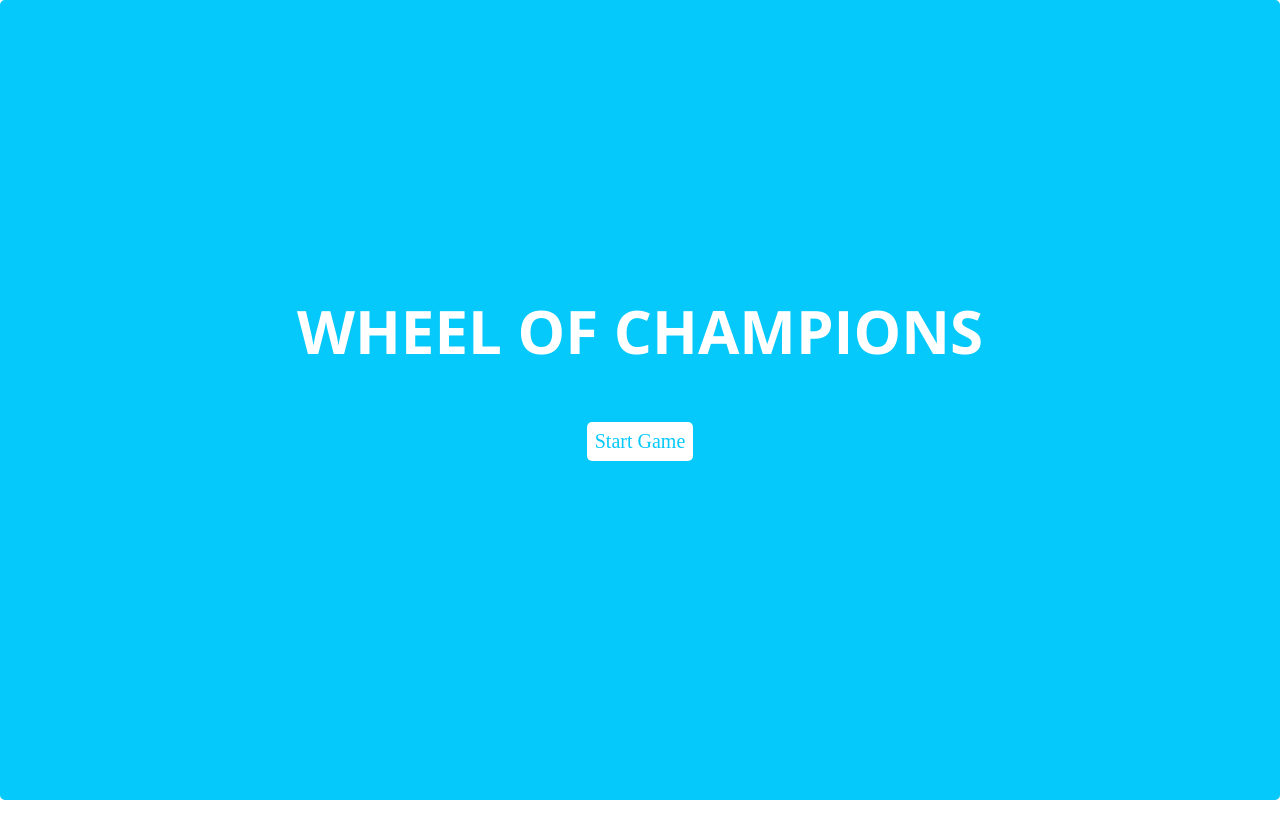
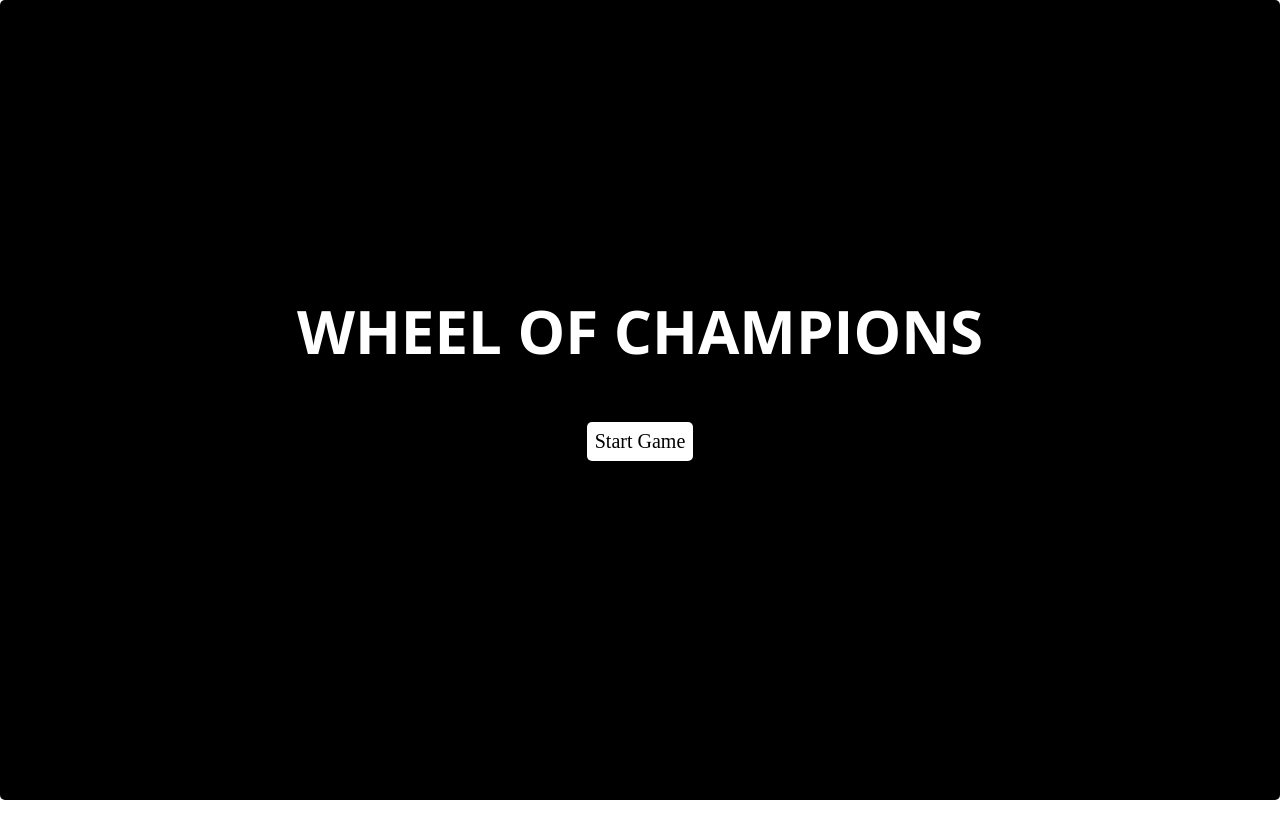
Before and after one commit to jnutt367/game_show, a plain HTML site: page index.html in a window 1280 px wide. Drawn offline with nearby package versions, Linux system fonts and the light colour scheme.

Commit message:
Update styles.css

```diff
--- a/css/styles.css
+++ b/css/styles.css
@@ -6,7 +6,7 @@
 :root {
   --color-win: #f0ec09;
   --color-lose: #351010;
-  --color-start: #04c9fa;
+  --color-start: black;
   --color-neutral: #445069;
   --color-neutral-light: #D2D2D2;
   --color-keys: #37474F;
```
